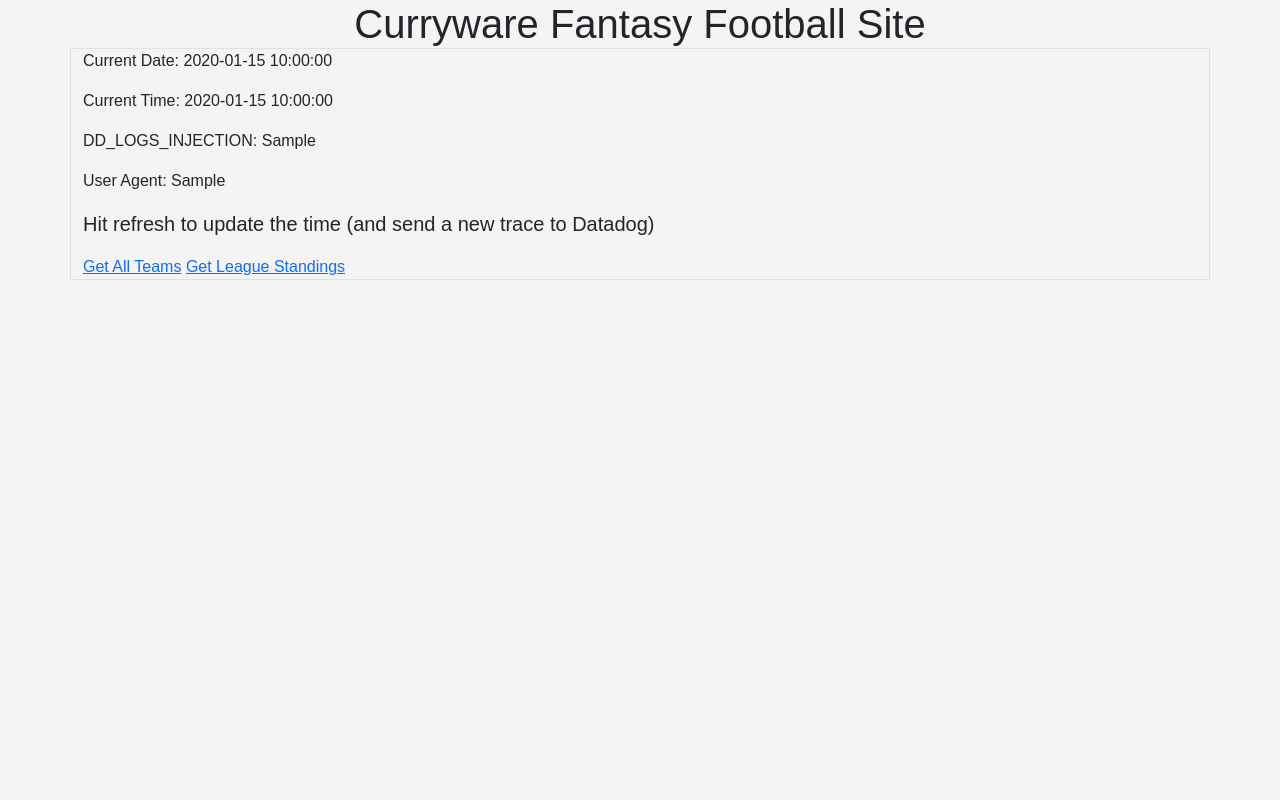
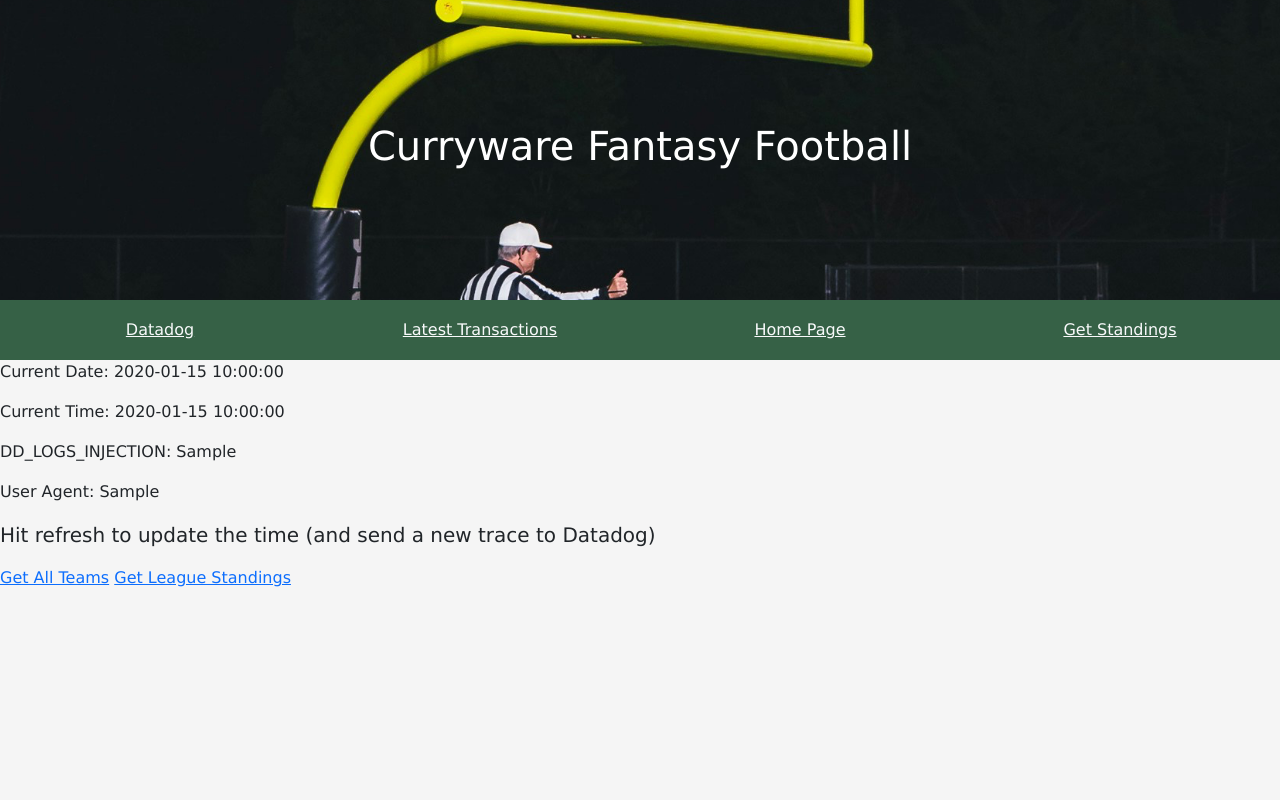
Before and after one commit to scotcurry/front-end, a Flask app: template templates/index.html in a window 1280 px wide. Run offline with Flask 3, Linux system fonts and the light colour scheme; the template is opened without the code that fills it: most values are stand-ins (such as "Sample title", 1, 10 or a date in 2020); some libraries are stand-ins or nearby versions.

Commit message:
Tons of design work.

```diff
--- a/app.py
+++ b/app.py
@@ -1,5 +1,4 @@
 import os
-from crypt import methods
 from json import JSONDecodeError
 
 import requests
@@ -12,6 +11,8 @@ from flask import Flask, render_template, request
 from ddtrace import tracer
 from ddtrace.runtime import RuntimeMetrics
 from urllib3.exceptions import HTTPError
+
+from stub_creators.team_standings_stub import create_team_standings_stub
 
 RuntimeMetrics.enable()
 
@@ -69,17 +70,26 @@ def get_teams():
 @app.route('/getstandings', methods=['GET'])
 def get_standings():
 
+    response_text = ''
     logger.info('Calling get_standings')
-    get_standings_url = 'http://curryware-yahoo-api:8087/YahooApi/GetLeagueStandings'
-    logger.info('get_standings_url: {}'.format(get_standings_url))
-    response_text = ''
-    try:
-        response = requests.get(get_standings_url, timeout=10)
-        response_text = response.text
-    except HTTPError as httpError:
-        logger.error(httpError)
+    if dev_environment == 'true':
+        response_text = teams = create_team_standings_stub()
+    else:
+        get_standings_url = 'http://curryware-yahoo-api:8087/YahooApi/GetLeagueStandings'
+        logger.info('get_standings_url: {}'.format(get_standings_url))
 
-    return response_text
+        try:
+            response = requests.get(get_standings_url, timeout=10)
+            response_text = response.json()
+        except HTTPError as httpError:
+            logger.error(httpError)
+
+    return render_template('standings.html', all_teams=response_text, title='Standings')
+
+
+@app.route('/gettransactions', methods=['GET'])
+def get_transactions():
+    return 'Work in Progress'
 
 
 @app.route('/getoauthtoken', methods=['GET'])
--- a/requirements.txt
+++ b/requirements.txt
@@ -1,7 +1,8 @@
 Flask==3.0.3
-ddtrace==2.15.0
+ddtrace==2.15.1
 gunicorn==23.0.0
 pip==24.3.1
+pytest==8.3.3
 pytz==2024.2
 requests==2.32.3
 setuptools==75.3.0
--- a/static/dist/css/custom.css
+++ b/static/dist/css/custom.css
@@ -1,74 +1,11 @@
  body {
-        font-family: Arial, sans-serif;
+        font-family: Verdana, sans-serif;
         margin: 0;
         padding: 0;
-        background-color: #f4f4f4;
+        background-color: whitesmoke;
     }
 
-    h1 {
-        margin: 0;
+    fixed-height-container {
+        height: 300px;
+        position: absolute;
     }
-
-    header {
-        background-color: #333;
-        color: #fff;
-        padding: 20px;
-    }
-
-    nav ul {
-        list-style-type: none;
-        margin: 0;
-        padding: 0;
-    }
-
-    nav li {
-        display: inline-block;
-        margin-right: 20px;
-    }
-
-    .hero {
-    text-align: center;
-    background-color: #f2f2f2;
-    padding: 50px;
-    }
-
-    main {
-        max-width: 960px;
-        margin: 20px auto;
-        padding: 20px;
-        background-color: #fff;
-        box-shadow: 0 0 10px rgba(0, 0, 0, 0.1);
-    }
-
-    table {
-        width: 100%;
-        border-collapse: collapse;
-        margin-top: 20px;
-    }
-
-    th, td {
-        padding: 10px;
-        border: 1px solid #ddd;
-        text-align: left;
-    }
-
-    th {
-        background-color: #f0f0f0;
-    }
-
-    footer {
-        background-color: #333;
-        color: #fff;
-        padding: 10px 0;
-        text-align: center;
-        position: fixed;
-        bottom: 0;
-        width: 100%;
-    }
-
-    img.logo-picture {
-        width: 50px;
-        height: 50px;
-        border-radius: 50%;
-        object-fit: cover;
-    }
--- a/templates/layout.html
+++ b/templates/layout.html
@@ -1,3 +1,4 @@
+<!DOCTYPE html>
 <html lang="en">
 <head>
     <meta charset="utf-8">
@@ -7,16 +8,56 @@
     <link rel="icon" href="https://static.datadoghq.com/static/v/35.45399097/js/../../../c/7ec382ef/asset-7ec382efcef0bbf6e490.png">
     <link rel="stylesheet" href="../static/dist/css/bootstrap.css">
     <link rel="stylesheet" href="../static/dist/css/custom.css">
-    <title>Curryware</title>
+    <title>{{ Curryware }}</title>
 </head>
 
 <body>
-  <h1 style="text-align: center">Curryware Fantasy Football Site</h1>
-  <div class="container-md border">
+<!-- Attempted to document this in Confluence (https://curryware.atlassian.net/wiki/spaces/currywaref1/pages/101089282/Front+End+Design+Overview)  -->
+  <div class="container-fluid fixed-height-container d-flex justify-content-center" style="background-image: url('../static/dist/images/uprights.png'); background-size: cover; background-position: center; background-repeat: no-repeat; height: 300px;">
+    <h1 style="align-content: center; color: white">Curryware Fantasy Football</h1>
+  </div>
+  <div class="container-fluid d-flex justify-content-center row gx-0" style="background-color: #366146; height: 60px;">
+    <div class="col-md-3 d-flex justify-content-center align-items-center">
+      <a class="link-light" href="https://www.datadoghq.com">Datadog</a>
+    </div>
+    <div class="col-md-3 d-flex justify-content-center align-items-center">
+      <a class="link-light" href="./gettransactions">Latest Transactions</a>
+    </div>
+    <div class="col-md-3 d-flex justify-content-center align-items-center">
+      <a class="link-light" href="https://ubuntu-microk8s.curryware.org/frontend">Home Page</a>
+    </div>
+    <div class="col-md-3 d-flex justify-content-center align-items-center">
+      <a class="link-light" href="./getstandings">Get Standings</a>
+    </div>
+  </div>
+  <div>
     {% block content %}
     {% endblock %}
   </div>
   <script src="../static/dist/js/bootstrap.bundle.js"></script>
+  <script
+      src="https://www.datadoghq-browser-agent.com/us1/v5/datadog-rum.js"
+      type="text/javascript">
+  </script>
+  <script>
+      window.DD_RUM && window.DD_RUM.init({
+        clientToken: 'pub4bd82d2cb0bcad77b1b8299a5a2160ab',
+        applicationId: 'b42360b8-34db-477f-85a2-4bc63eb2add6',
+        // `site` refers to the Datadog site parameter of your organization
+        // see https://docs.datadoghq.com/getting_started/site/
+        site: 'datadoghq.com',
+        service: 'curryware-front-end-js',
+        env: 'prod',
+        // Specify a version number to identify the deployed version of your application in Datadog
+        // version: '1.0.0',
+        sessionSampleRate: 100,
+        sessionReplaySampleRate: 100,
+        trackUserInteractions: true,
+        trackResources: true,
+        trackLongTasks: true,
+        defaultPrivacyLevel: 'mask-user-input',
+      });
+  </script>
 </body>
 
 </html>
--- a/templates/standings.html
+++ b/templates/standings.html
@@ -1,3 +1,4 @@
+{% extends "layout.html" %}
 <header>
   <h1>Fantasy Football League</h1>
   <nav>
@@ -32,8 +33,8 @@
               <th>Losses</th>
             </tr>
           </thead>
+          <tbody>
           {%  for current_team in all_teams %}
-          <tbody>
             <tr>
               <td>{{ current_team.TeamRank }}</td>
               <td>{{ current_team.TeamName }}</td>
@@ -46,6 +47,7 @@
               <td>{{ current_team.TeamWins }}</td>
               <td>{{ current_team. TeamLosses }}</td>
             </tr>
+          {% endfor %}
           </tbody>
       </table>
     </section>
```
Also changed, not shown: stub_creators/team_standings_stub.py (added, +28 -0 lines), unit_tests/test_convert_json_to_team_standings.py (added, +7 -0 lines), static/dist/images/uprights.png (added), stub_creators/__init__.py (added).
